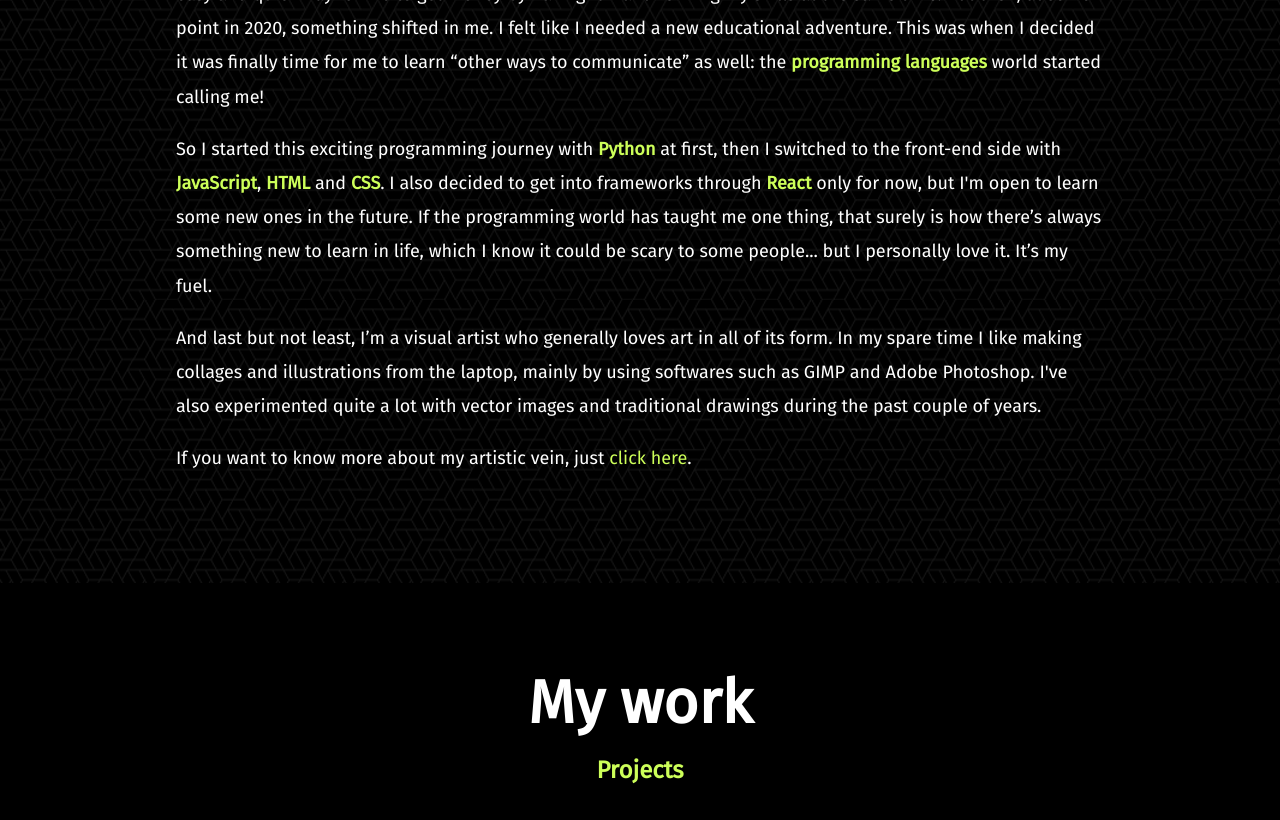
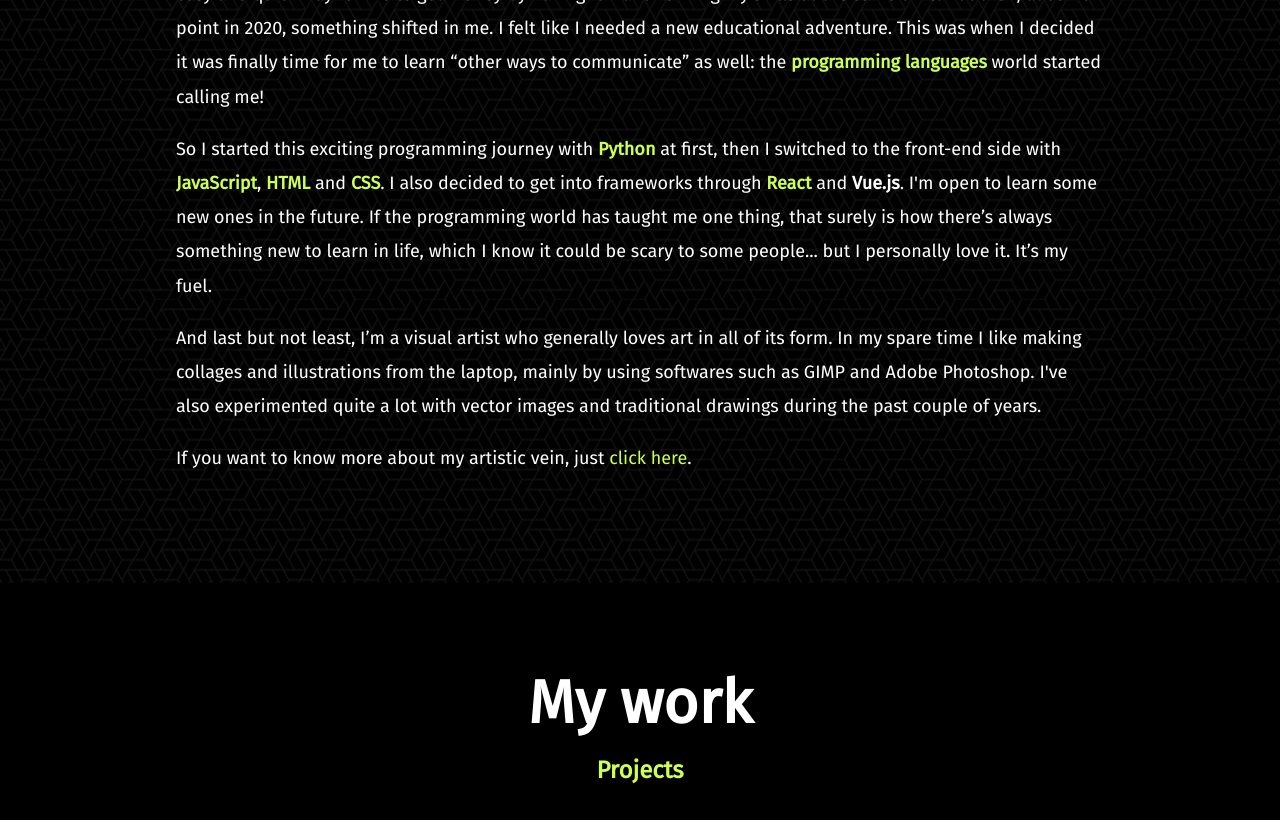
Before and after one commit to MauraNonnis/maurizia-nonnis-portfolio, a plain HTML site: page index.html in a window 1280 px wide. Shown: the part 1700-2520 px from the top of the page. Drawn offline with nearby package versions, Linux system fonts and the light colour scheme.

Commit message:
Update index.html

```diff
--- a/index.html
+++ b/index.html
@@ -86,7 +86,7 @@
 
            <div class="about-me__body">
                <p>Studying languages has always been my priority throughout my educational path, and as a result today I can proudly claim to speak: a fluent English and Spanish, some Portuguese and a bit of French. As my language skills suggest, I had been working as a freelance translator and proofreader for 6+ years, which has always been an easy and quick way for me to get money by having fun and refining my skills at the same time. But then, at some point in 2020, something shifted in me. I felt like I needed a new educational adventure. This was when I decided it was finally time for me to learn “other ways to communicate” as well: the <span class="accent_text"><strong>programming languages </strong></span> world started calling me!</p>
-               <p>So I started this exciting programming journey with <span class="accent_text"><strong>Python</strong></span> at first, then I switched to the front-end side with <span class="accent_text"><strong>JavaScript</strong></span>, <span class="accent_text"><strong>HTML</strong></span> and <span class="accent_text"><strong>CSS</strong></span>. I also decided to get into frameworks through <span class="accent_text"><strong>React</strong></span> only for now, but I'm open to learn some new ones in the future.
+               <p>So I started this exciting programming journey with <span class="accent_text"><strong>Python</strong></span> at first, then I switched to the front-end side with <span class="accent_text"><strong>JavaScript</strong></span>, <span class="accent_text"><strong>HTML</strong></span> and <span class="accent_text"><strong>CSS</strong></span>. I also decided to get into frameworks through <span class="accent_text"><strong>React</strong></span> and <strong>Vue.js</strong></span>. I'm open to learn some new ones in the future.
                 If the programming world has taught me one thing, that surely is how there’s always something new to learn in life, which I know it could be scary to some people... but I personally love it. It’s my fuel.</p>
                 <p>And last but not least, I’m a visual artist who generally loves art in all of its form. In my spare time I like making collages and illustrations from the laptop, mainly by using softwares such as GIMP and Adobe Photoshop. I've also experimented quite a lot with vector images and traditional drawings during the past couple of years.</p>
                <p>If you want to know more about my artistic vein, just <a href="https://www.beyondphotography.online/interviewed-maura-nonnis" target="_blank" class="interview-link" id="interview-link">click here</a>.</p>
```
